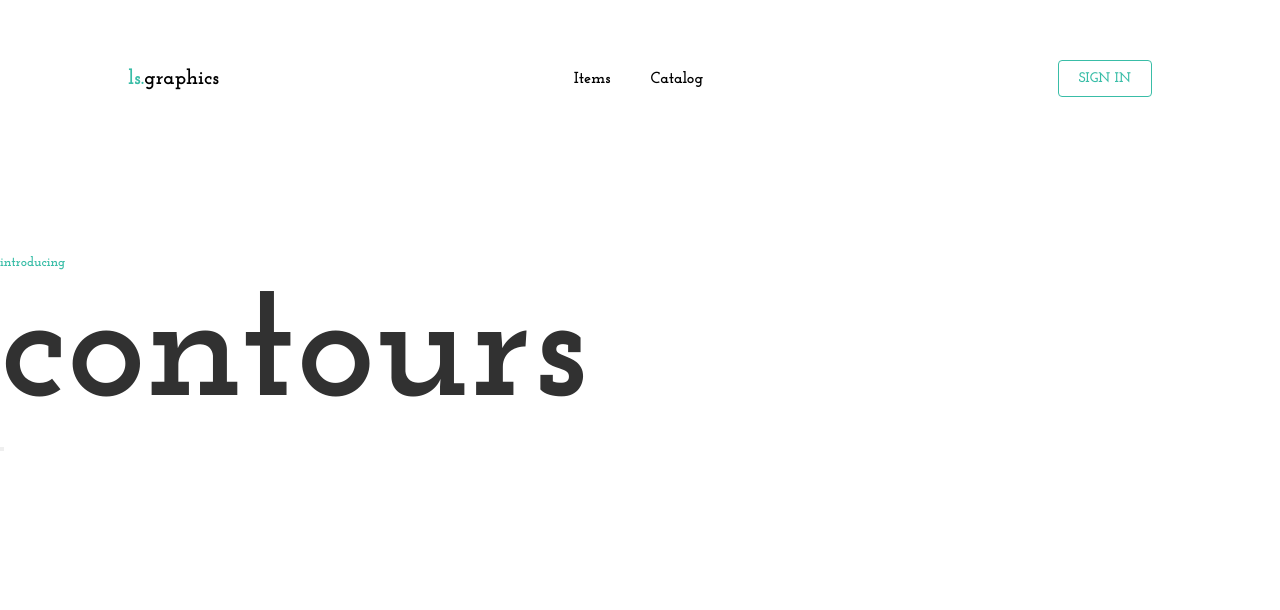
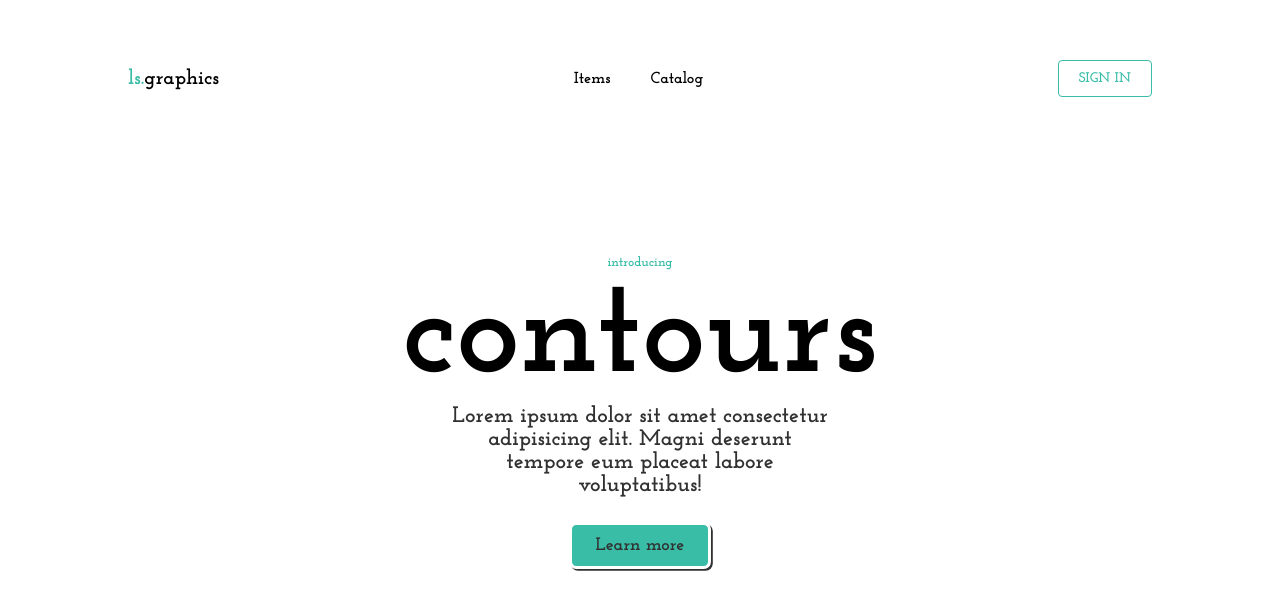
Before and after one commit to ismailaib/ls-graphics, a plain HTML site: page index.html in a window 1280 px wide. Drawn offline with Linux system fonts and the light colour scheme.

Commit message:
add code

```diff
--- a/assets/css/style.css
+++ b/assets/css/style.css
@@ -135,11 +135,45 @@ h5 {
     color: #39bda7;
 }
 h1 {
-    font-size: 10.5rem;
+  font-size: 8.5rem;
+    color: black;
+}
+.intro {
+  display: flex;
+  flex-direction: column;
+  align-items: center;
+}
+p {
+  width: 30%;
+  text-align: center;
+  font-size: 1.4rem;
+  color: #313131;
+  font-weight: 700;
 }
 
+.main-button {
+  background: #39bda7;
+  font-family: inherit;
+  padding: 0.6em 1.3em;
+  font-weight: 900;
+  font-size: 18px;
+  border: 3px solid white;
+  border-radius: 0.4em;
+  box-shadow: 0.1em 0.1em;
+  margin: 25px;
+  cursor: pointer;
+  transition: all 300ms ease-in-out;
+ }
 
+ .main-button:hover {
+  transform: translate(-0.05em, -0.05em);
+  box-shadow: 0.25em 0.25em;
+ }
 
+ .main-button:active {
+  transform: translate(0.05em, 0.05em);
+  box-shadow: 0.05em 0.05em;
+ }
 
 @media screen and (max-width: 1430px) {
     header{
--- a/index.html
+++ b/index.html
@@ -22,8 +22,8 @@
     <section class="intro">
         <h5>introducing</h5>
         <h1>contours</h1>
-        <p></p>
-        <button class="main-button"></button>
+        <p>Lorem ipsum dolor sit amet consectetur adipisicing elit. Magni deserunt tempore eum placeat labore voluptatibus!</p>
+        <button class="main-button">Learn more</button>
     </section>
     <script src="assets/js/script.js"></script>
 </body>
```
